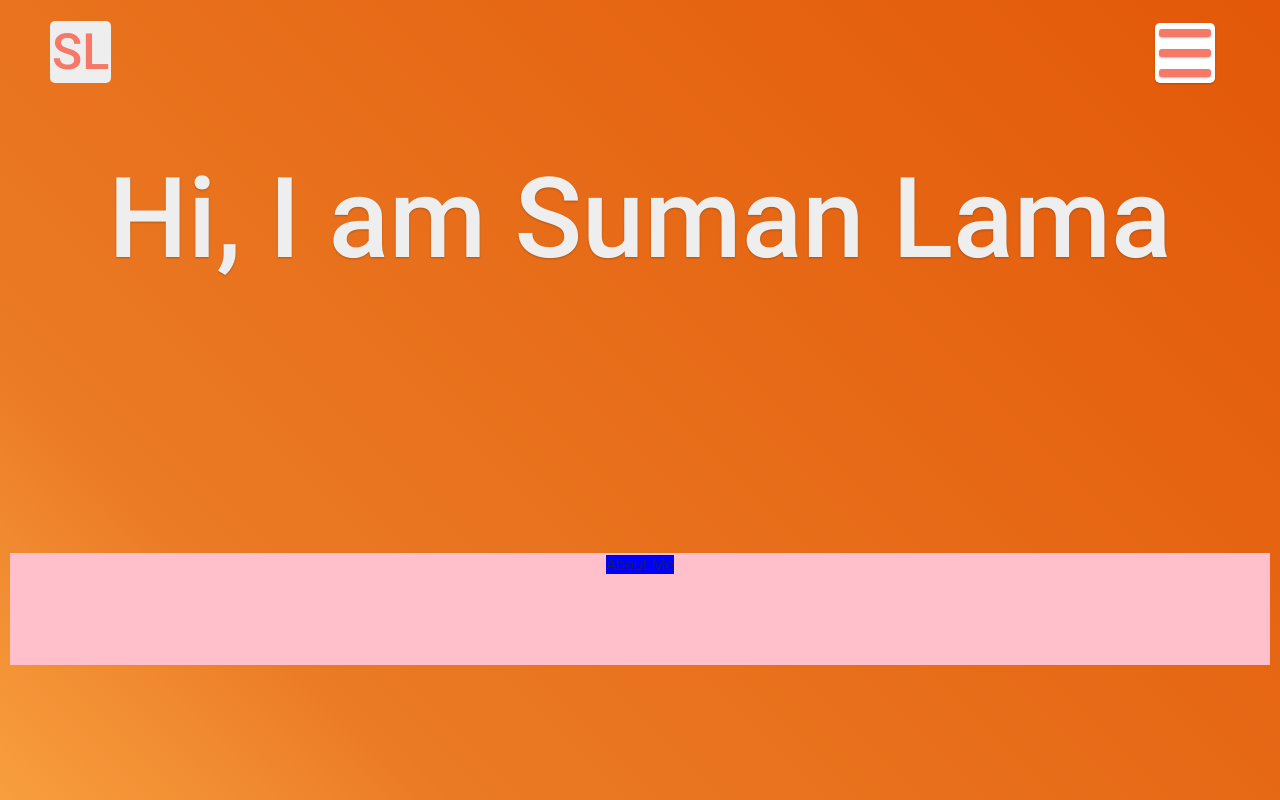
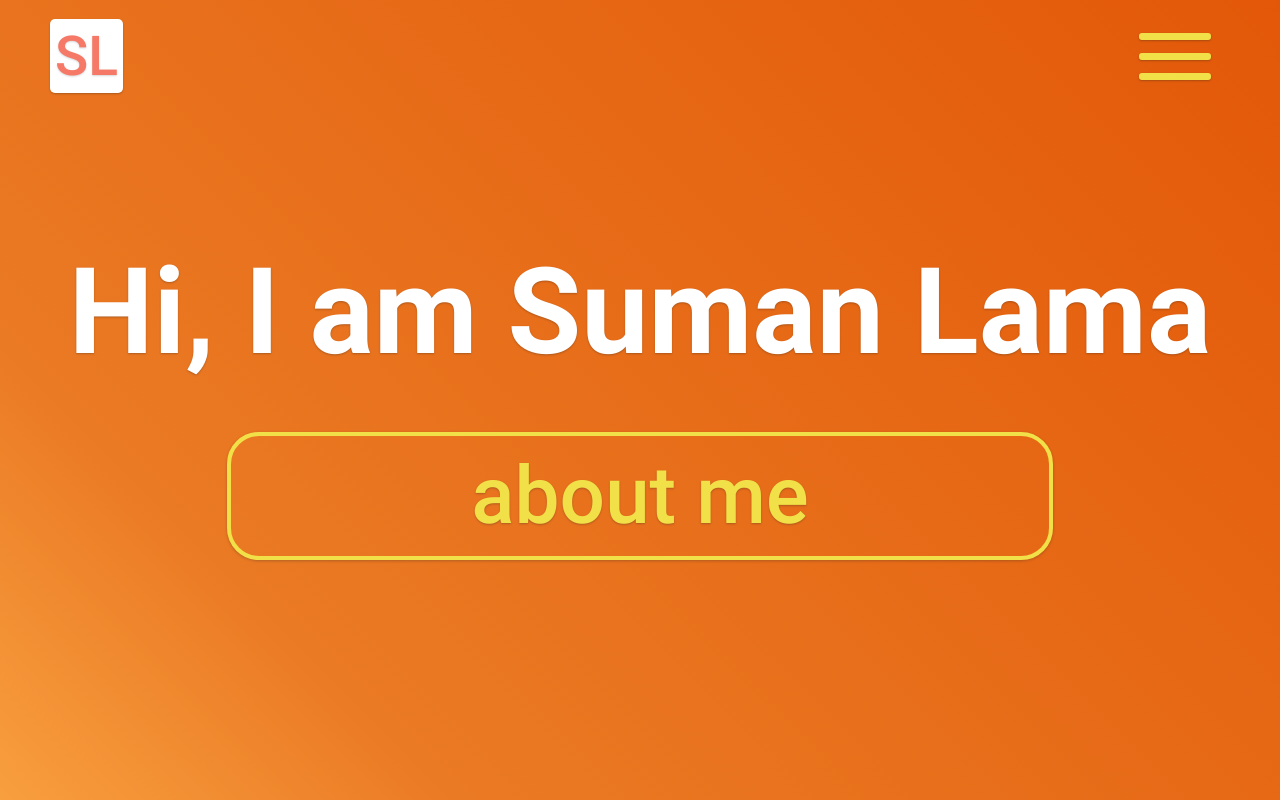
Before and after one commit to sumnjlama/portfolio, a website: page home.html in a window 1280 px wide. Shown: the top 800 px of the page. Drawn offline with nearby package versions, Linux system fonts and the light colour scheme.

Commit message:
17/01/21

```diff
--- a/home.html
+++ b/home.html
@@ -37,7 +37,7 @@
     <div class="container-fluid">
 
         <!-- TOP SECTION: TITLE AND NAV BUTTONS -->
-        <section class="row justify-content-center " id="topbar-section">
+        <section class="row justify-content-center z-ind fade-in" id="topbar-section">
 
             <div class="col-12">
                 <div class="row justify-content-center align-items-center" id="topbar-contents-wrapper">
@@ -75,7 +75,7 @@
 
                     <!-- HAM BUTTONS -->
                     <div class="col d-flex justify-content-end align-items-center fade-in"
-                        id="topbar-contents-ham-wrapper ">
+                        id="topbar-contents-ham-wrapper">
                         <div class="ham-menu-wrapped px-1" id="ham-button" onclick="showNav()">
                             <div class="ham-menu" id="ham-bar-1"></div>
                             <div class="ham-menu" id="ham-bar-2"></div>
@@ -83,39 +83,32 @@
                         </div>
                     </div>
 
-                    <!-- NAV LINK BUTTONS LARGE SCREENS-->
-                    <div class="col-12 col-lg-6 fade-in" id="topbar-contents-navs-wrapper">
-                        <div class="row justify-content-around justify-content-lg-end " style="height: 100%;">
-
-                            <!-- PORTFOLIO NAV -->
-                            <a href="#portfolio" class="mr-lg-5 align-self-center nav-buttons roboto-300">
-                                <span class=" ">Portfolio</span>
-                            </a>
-
-
-                            <!-- CONTACT NAV -->
-                            <a href="contact.html" class="align-self-center nav-buttons roboto-300">
-                                <span class=" ">Contact Me</span>
-                            </a>
-                        </div>
-                    </div>
                 </div>
             </div>
+
         </section>
 
         <!-- FILLER -->
-        <section class="row align-items-center justify-content-center z-ind" id="intro-section">
+        <section class="row align-items-center justify-content-center z-ind fade-in" id="intro-section">
             <div class="col-12 text-center" style="color: white;">
                 <span class="row">
                     <span class="col-12" id="welcoming-text">Hi, I am Suman Lama
                     </span>
                 </span>
+                <br>
+                <br>
+                <span class="row justify-content-center " id="intro-about-button">
+                    <a href="#bio-section" class="col-8" id="about-button">
+                        <span id="about-button-text">about me</span>
+                    </a>
+                </span>
             </div>
-            <div class="col-12 text-center" id="intro-about-button"><a id="about-button"><span >About Me</span></a></div>
+
         </section>
 
         <!-- BIO SECTION -->
-        <section class="row justify-content-center align-content-center fade-in sections margin-full-height px-0" id="bio-section">
+        <section class="row justify-content-center align-content-center fade-in sections margin-full-height px-0"
+            id="bio-section">
 
             <!-- BIO WRAPPER -->
             <div class="col-12 col-md-2 " id="bio-wrapper">
@@ -149,7 +142,8 @@
                             <a onclick="openSite('files/CV-Website.pdf')"
                                 class="row z-ind b-radius-2 no-borders justify-content-center align-content-center roboto-300 "
                                 id="resume-download-button">
-                                <span class="button-text-shadows " style="text-decoration: none;"></span>Download Resume</span>
+                                <span class="button-text-shadows " style="text-decoration: none;"></span>Download
+                                Resume</span>
                             </a>
                         </div>
                 </div>
@@ -159,10 +153,18 @@
             <div class="col-8 col-md-4 px-0 b-radius-2 fadeIn" id="bio-profile-image-wrapper">
                 <!-- PROFILE IMAGE -->
                 <div class="justify-content-center row m-top-small " id="profile-image">
-                    <img class="b-radius-2" id="profile-image-image" src="imgs/prof-pic.jpg"
-                        alt="My Profile Picture">
+                    <img class="b-radius-2" id="profile-image-image" src="imgs/prof-pic.jpg" alt="My Profile Picture">
                 </div>
             </div>
+
+            <!-- TO SKILLS SECTION BUTTON -->
+            <div class="row justify-content-center" id="to-skills-button-wrapper">
+                <a class="col-12"
+                    href="#skills-section" class="col-8" id="to-skills-button">
+                    <span id="to-skills-button-text">My
+                        skills</span>
+                    </a>
+                </div>
 
         </section>
 
@@ -210,7 +212,7 @@
                 </div>
 
             </div>
-            <span class="col-12 text-center m-top-small z-ind header-2" id="skills-header">SKILLS</span>
+            <!-- <span class="col-12 text-center m-top-small z-ind header-2" id="skills-header">SKILLS</span> -->
         </section>
 
         <!-- WORKS THUMBNAIL -->
--- a/main.css
+++ b/main.css
@@ -167,7 +167,6 @@ a:active {
 #topbar-contents-wrapper {
     max-width: 1800px;
     /* background-color: #ffffff7e; */
-    cursor: pointer;
 }
 
 
@@ -260,6 +259,7 @@ a:active {
 }
 
 .ham-menu-wrapped {
+    cursor: pointer;
     /* background-color: red; */
     height: 60px;
     width: 60px;
@@ -281,19 +281,22 @@ a:active {
     justify-content: space-around;
 }
 
+.ham-menu-wrapped:hover > div {
+    background-color: #cfbd1b;
+}
+
 #ham-button {
-    background-color: white;
-    box-shadow: 0px 1px 2px #2020204b;
-
-
+    /* background-color: rgb(255, 255, 255); */
+    /* border:4px solid #defa83; */
+    /* box-shadow: 0px 1px 2px #2020204b; */
 }
 
 .ham-menu {
-    height: 8px;
+    height: 7px;
     width: 100%;
-    background-color: #f57966;
+    /* background-color: #f57966; */
+    background-color: #f1e048;
     box-shadow: 0px 1px 2px #2020204b;
-
     display: block;
     border-radius: 3px;
 }
@@ -305,15 +308,14 @@ a:active {
 }
 
 #logo {
-    /* text-shadow: 0px 1px 2px #2020204b; */
-    font-size: 50px;
+    cursor: default;
+    box-shadow: 0px 1px 2px #2020204b;
+    text-shadow: 0px 1px 2px #2020202f;
+    font-size: 40px;
     font-weight: 500;
-    /* background-color: purple; */
-    /* color: #eeeeee; */
     color: #f57966;
-    padding: 2px;
-    /* border: 3px solid #eeeeee;  */
-    background-color: #eeeeee;
+    padding: 5px;
+    background-color: #ffffff;
     border-radius: 5px;
     -webkit-transition: border 200ms linear;
     -o-transition: border 200ms linear;
@@ -340,8 +342,6 @@ a:active {
     padding: 0;
     margin: 0;
 }
-
-
 
 .pink,
 .pink:visited,
@@ -409,9 +409,8 @@ a:active {
 /* Intro Page */
 
 #intro-section {
-    display: ;
-    padding: 10px;
-    height: 90vh;
+    padding: 20px;
+    height: 100vh;
     /* background-color: #ffffff;*/
     background: hsla(31, 93%, 61%, 1);
 
@@ -424,26 +423,36 @@ a:active {
     filter: progid: DXImageTransform.Microsoft.gradient(startColorstr="#F89F41", endColorstr="#EB7721", GradientType=1);
 }
 
-
 #welcoming-text {
-    color: #eeeeee;
-    text-shadow: 0px 1px 2px #2020204b;
+    color: #ffffff;
+    text-shadow: 0px 1px 2px #20202049;
     font-family: Roboto, Arial, Helvetica, sans-serif !important;
-    font-size: 14vmin;
+    font-size: 15vmin;
     cursor: default;
-    font-weight: 500;
-}
-
-#intro-about-button{
-    width: 100%;
-    height: 14vmin;
-    background-color: pink;
+    font-weight: 600;
+    line-height: 1.2;
 }
 
 #about-button {
-    width: 70vmin;
-    height: 14vmin;
-    background-color: blue;
+    border: 4px solid #f1e048;
+    box-shadow: 0px 1px 3px #2727274b;
+    border-radius: 4vmin;
+    overflow: hidden;
+}
+
+#about-button:hover {
+    background-color: #f1e048;
+}
+
+#about-button:hover>span {
+    color: #ffffff;
+}
+
+#about-button-text {
+    font-size: 10vmin;
+    font-weight: 500;
+    color: #f1e048;
+    text-shadow: 0px 1px 2px #2727274b;
 }
 
 /*  */
@@ -470,6 +479,10 @@ a:active {
     max-width: 450px;
     line-height: 1.6;
     font-size: 16px;
+}
+
+#to-skills-button-wrapper{
+
 }
 
 /*  */
@@ -780,6 +793,14 @@ ul>li {
 
 @media (min-width: 576px) {
 
+    #logo {
+        font-size: 55px;
+    }
+
+    .ham-menu-wrapped {
+        width: 80px;
+    }
+
     #topbar-section {
         padding-left: 50px;
         padding-right: 50px;
@@ -862,6 +883,14 @@ ul>li {
     #profile-image-image {
         object-fit: cover;
         animation: fadeIn 500ms forwards linear;
+    }
+
+    #skills-section{
+        height: 100vh;
+    }
+
+    .skills-sect-home{
+        height: 100%;
     }
 
     .fig-skill {
@@ -968,8 +997,7 @@ ul>li {
         max-width: 500px !important;
     }
 
-    #welcoming-text {
-    }
+    #welcoming-text {}
 
     #intro-section {}
 
--- a/try.js
+++ b/try.js
@@ -110,3 +110,14 @@ $('#topbar-contents-mobile-navs-wrapper #mobile-navs-menu a').on('click', functi
     $("#topbar-contents-mobile-navs-wrapper ").addClass("mobile-nav-close");
     event.preventDefault();
 });
+
+$('#intro-section #intro-about-button a, #bio-section #to-skills-button-wrapper a').on('click', function (event) {
+
+            var $anchor = $(this);
+            // if ($anchor.attr('href') === "#bio-section") {
+            $('html, body').animate({
+                scrollTop: $($anchor.attr('href')).offset().top
+            }, 1500);
+
+        // }
+    });
```
